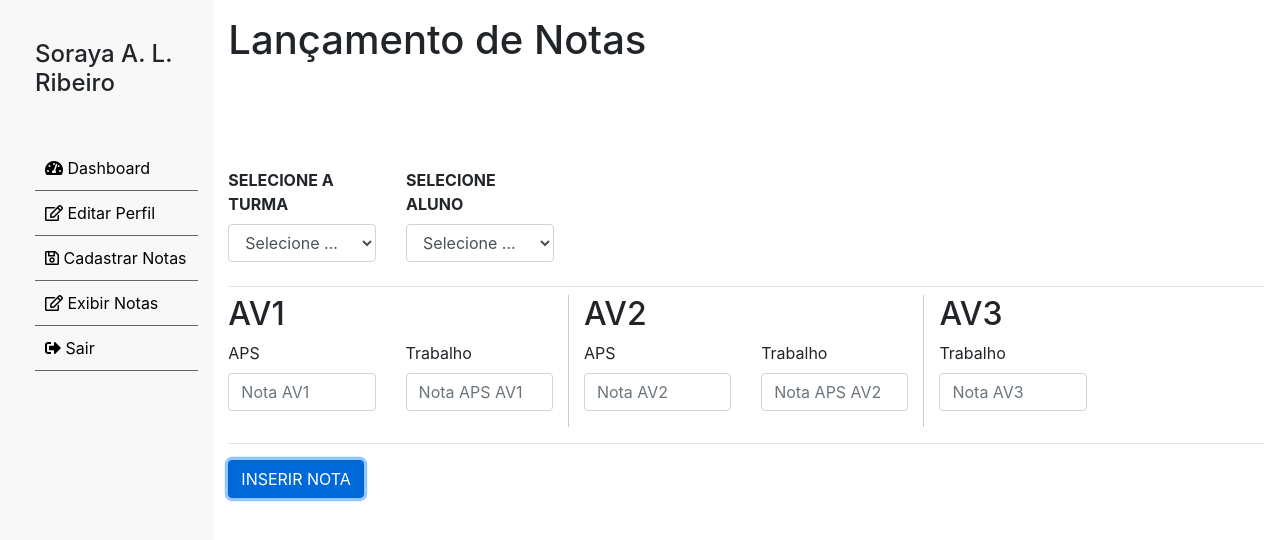
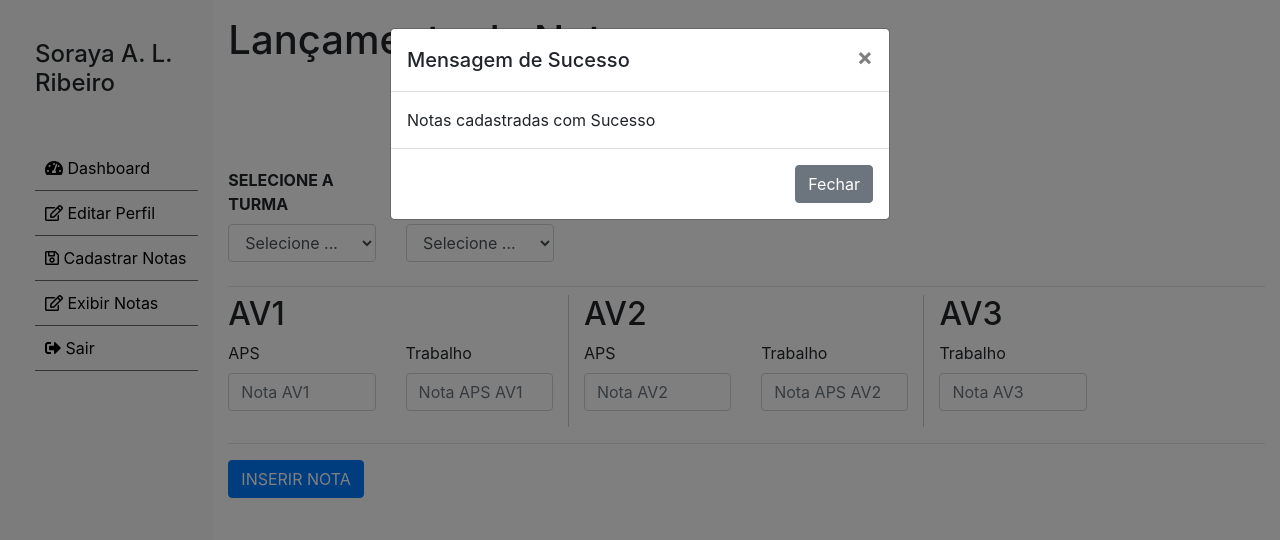
Before and after one commit to soraya2016102077/AV1WEB, a plain HTML site: page cadastro-notas.html in a window 1280 px wide. Both pictures are taken after a click on the button "INSERIR NOTA". Drawn offline with nearby package versions, Linux system fonts and the light colour scheme.

Commit message:
refactor

```diff
--- a/assets/js/main.js
+++ b/assets/js/main.js
@@ -1,6 +1,11 @@
 // Tooltips
 $(function () {
 	$('[data-toggle="tooltip"]').tooltip();
+});
+
+// MOdal de MEnsagens
+$('#myModal').on('shown.bs.modal', function () {
+	$('#myInput').trigger('focus')
 })
 
 // Chart.js
--- a/cadastro-notas.html
+++ b/cadastro-notas.html
@@ -124,10 +124,31 @@
                     </div>
                 </div>
                 <hr>
-                <button type="submit" class="btn btn-primary text-uppercase">Inserir Nota</button>
+                <button type="submit" class="btn btn-primary text-uppercase" data-toggle="modal" data-target="#exampleModal">Inserir Nota</button>
             </div>
         </div>
     </div>
+
+    <!-- MOdal de Mensagens -->
+    <div class="modal fade" id="exampleModal" tabindex="-1" aria-labelledby="exampleModalLabel" aria-hidden="true">
+        <div class="modal-dialog">
+            <div class="modal-content">
+                <div class="modal-header">
+                    <h5 class="modal-title" id="exampleModalLabel">Mensagem de Sucesso</h5>
+                    <button type="button" class="close" data-dismiss="modal" aria-label="Close">
+                        <span aria-hidden="true">&times;</span>
+                    </button>
+                </div>
+                <div class="modal-body">
+                    Notas cadastradas com Sucesso
+                </div>
+                <div class="modal-footer">
+                    <button type="button" class="btn btn-secondary" data-dismiss="modal">Fechar</button>
+                </div>
+            </div>
+        </div>
+    </div>
+    <!-- MOdal de Mensagens -->
 
     <script src="./assets/js/jquery.js"></script>
     <script src="https://cdn.jsdelivr.net/npm/popper.js@1.16.1/dist/umd/popper.min.js"></script>
```
